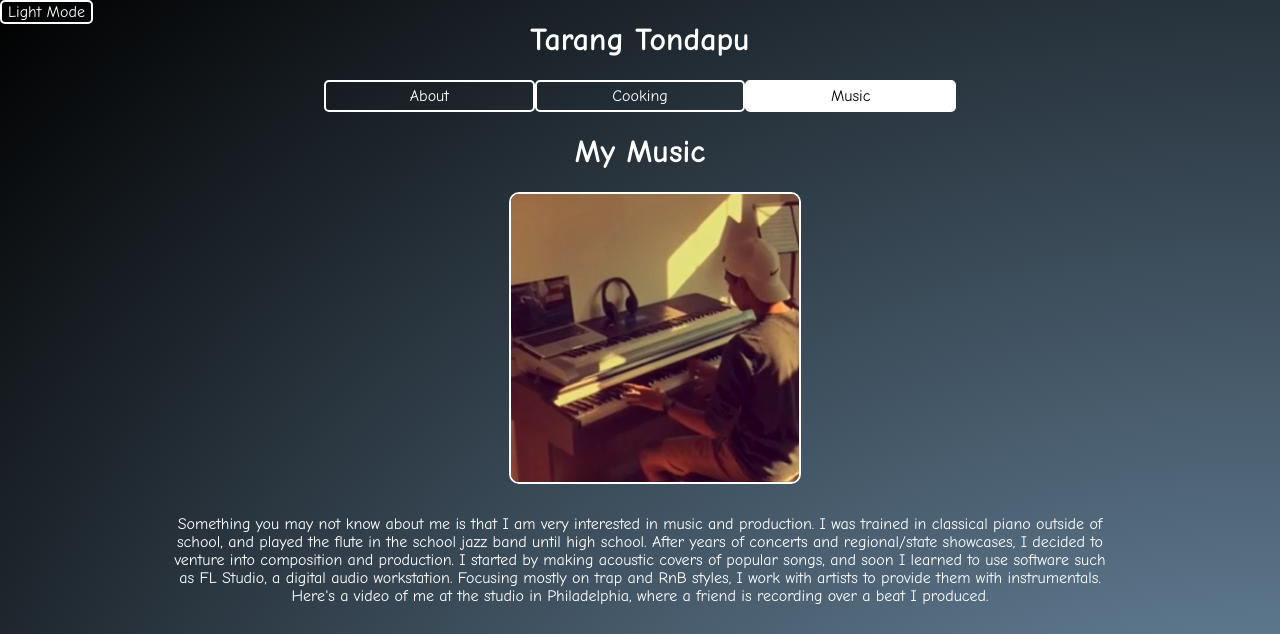
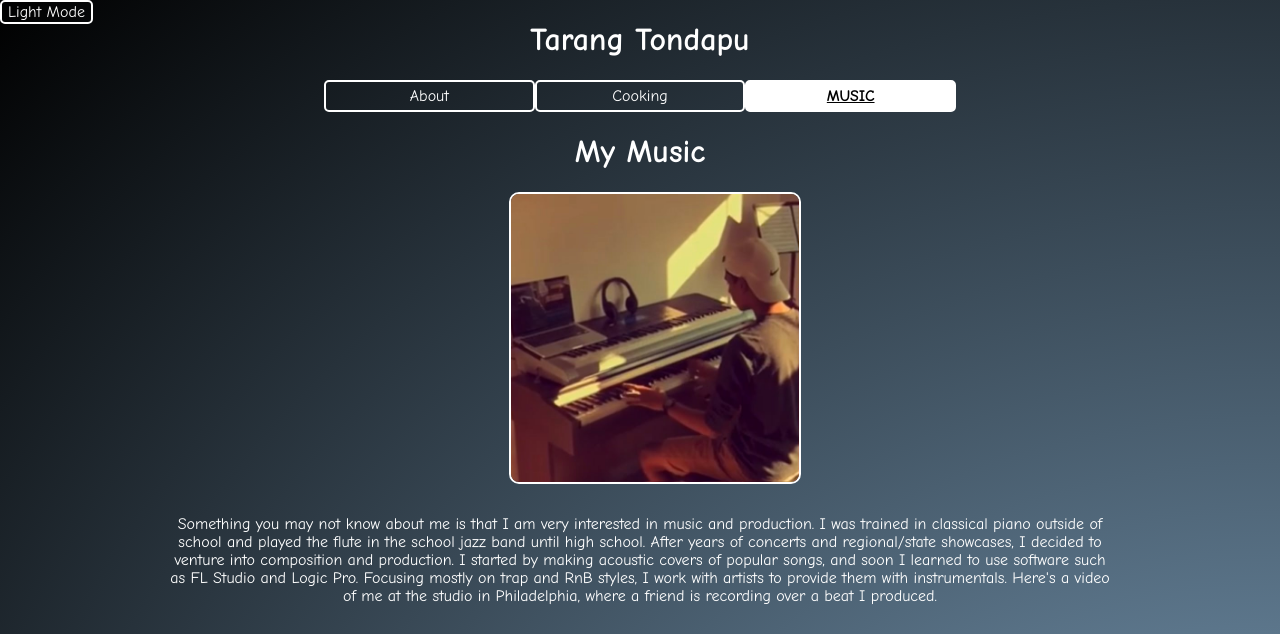
Before and after one commit to ttondapu/final-project, a plain HTML site: page music.html in a window 1280 px wide. Shown: the top 634 px of the page. Drawn offline with Linux system fonts and the light colour scheme; grey boxes are pictures that could not be loaded.

Commit message:
starting writeup

```diff
--- a/css/style.css
+++ b/css/style.css
@@ -66,10 +66,13 @@ nav a span {
 nav a.active {
     color: black;
     background-color: white;
+    text-transform: uppercase;
+    text-decoration: underline;
+    font-weight: bold;
 }
 
 /* nav item hover */
-nav span.inactive:hover {
+nav a.inactive:hover {
     opacity: 0.5;
 }
 
--- a/music.html
+++ b/music.html
@@ -23,7 +23,7 @@
       <h1>My Music</h1>
       <div class = "solo"><img src = "images/piano.jpg" alt = "headshot"></div>
       <div class = "intro">
-        <p>Something you may not know about me is that I am very interested in music and production. I was trained in classical piano outside of school, and played the flute in the school jazz band until high school. After years of concerts and regional/state showcases, I decided to venture into composition and production. I started by making acoustic covers of popular songs, and soon I learned to use software such as FL Studio, a digital audio workstation. Focusing mostly on trap and RnB styles, I work with artists to provide them with instrumentals. Here's a video of me at the studio in Philadelphia, where a friend is recording over a beat I produced.</p>
+        <p>Something you may not know about me is that I am very interested in music and production. I was trained in classical piano outside of school and played the flute in the school jazz band until high school. After years of concerts and regional/state showcases, I decided to venture into composition and production. I started by making acoustic covers of popular songs, and soon I learned to use software such as FL Studio and Logic Pro. Focusing mostly on trap and RnB styles, I work with artists to provide them with instrumentals. Here's a video of me at the studio in Philadelphia, where a friend is recording over a beat I produced.</p>
       </div>
 
       <video id = "video"
```
Also changed, not shown: 1 other file.
